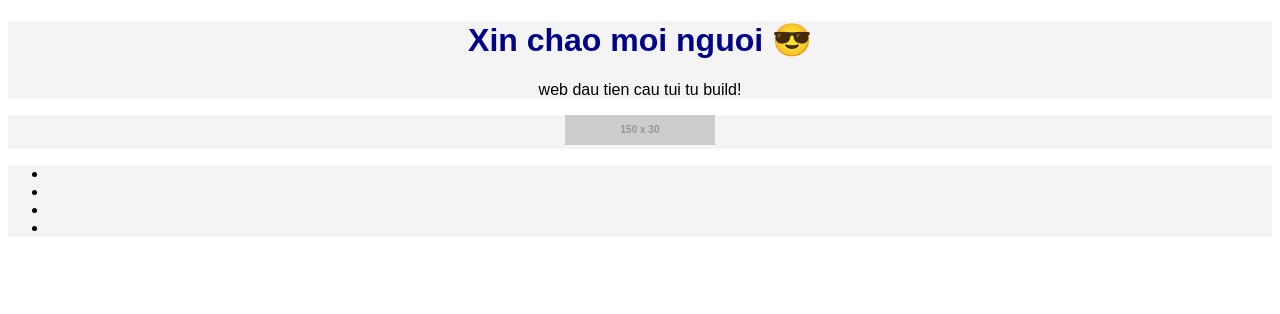
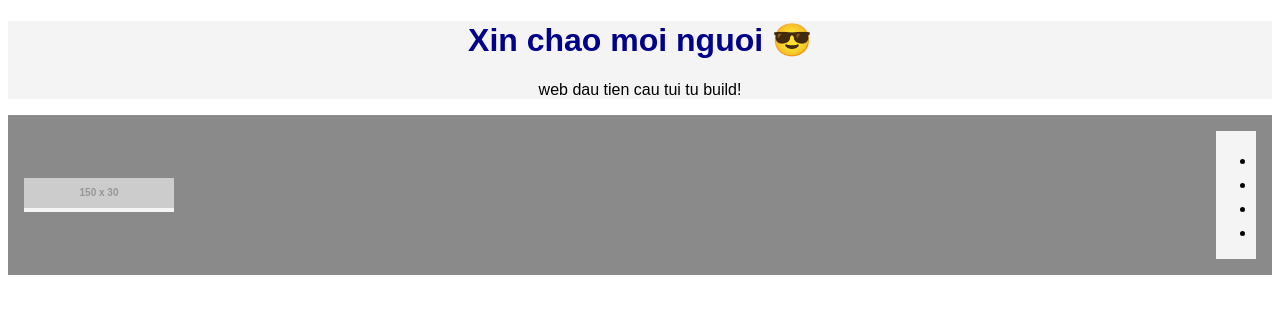
Before and after one commit to glokk11/nanigasuki, a Flask app: page / in a window 1280 px wide. Shown: the top 314 px of the page. Run offline with Flask 3, Linux system fonts and the light colour scheme; grey boxes labelled with a size stand in for pictures from a placeholder-image service; some libraries are stand-ins or nearby versions.

Commit message:
Update style.css

```diff
--- a/static/style.css
+++ b/static/style.css
@@ -6,3 +6,31 @@ div {
 h1 {
     color: darkblue;
 }
+
+.social-footer {
+  padding: 1rem;
+  background: #8a8a8a;
+  display: -webkit-flex;
+  display: -ms-flexbox;
+  display: flex;
+  -webkit-align-items: center;
+      -ms-flex-align: center;
+          align-items: center;
+  -webkit-justify-content: space-between;
+      -ms-flex-pack: justify;
+          justify-content: space-between;
+}
+
+.social-footer .social-footer-icons li:last-of-type {
+  margin-right: 0;
+}
+
+.social-footer .social-footer-icons .fa {
+  font-size: 1.3rem;
+  color: #fefefe;
+}
+
+.social-footer .social-footer-icons .fa:hover {
+  color: #4a4a4a;
+  transition: color 0.3s ease-in;
+}
```
